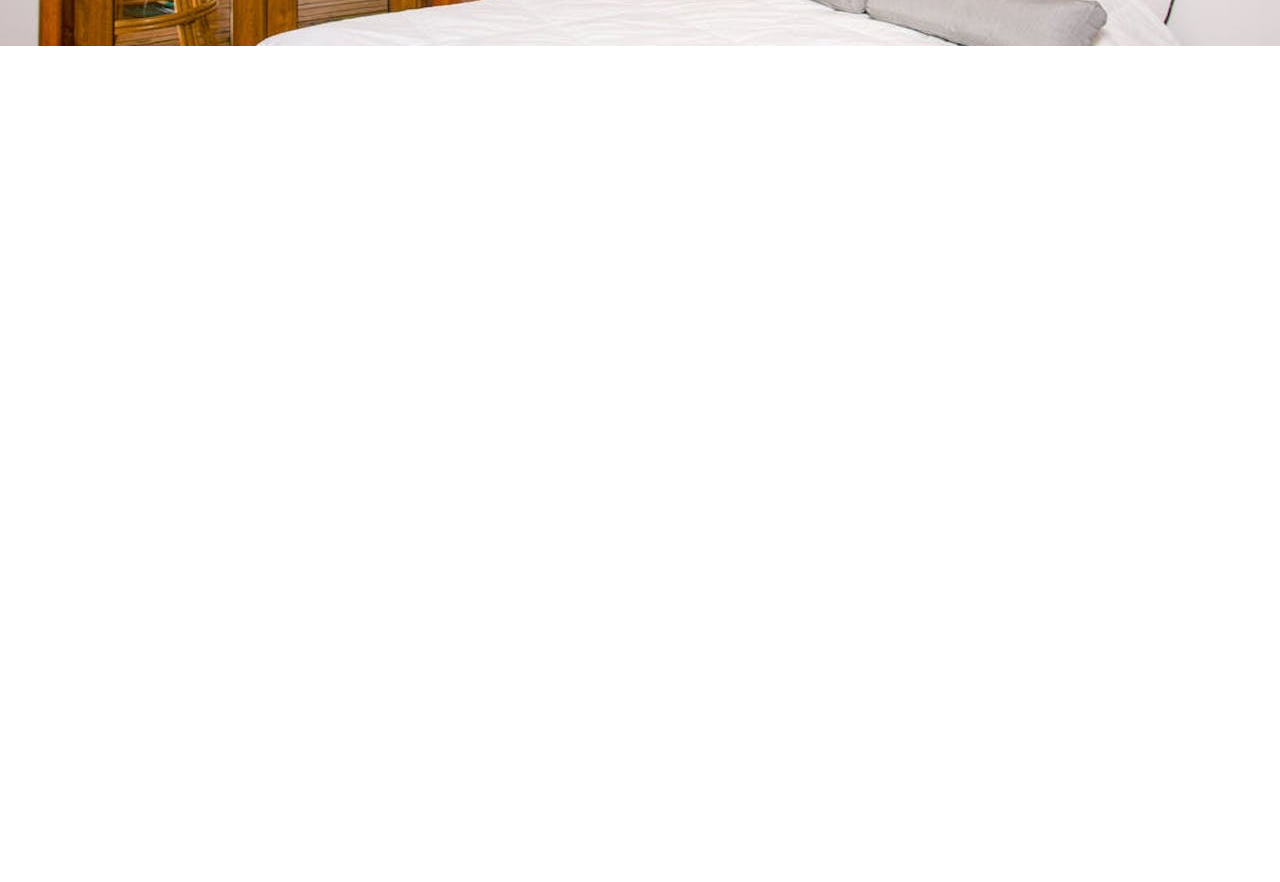
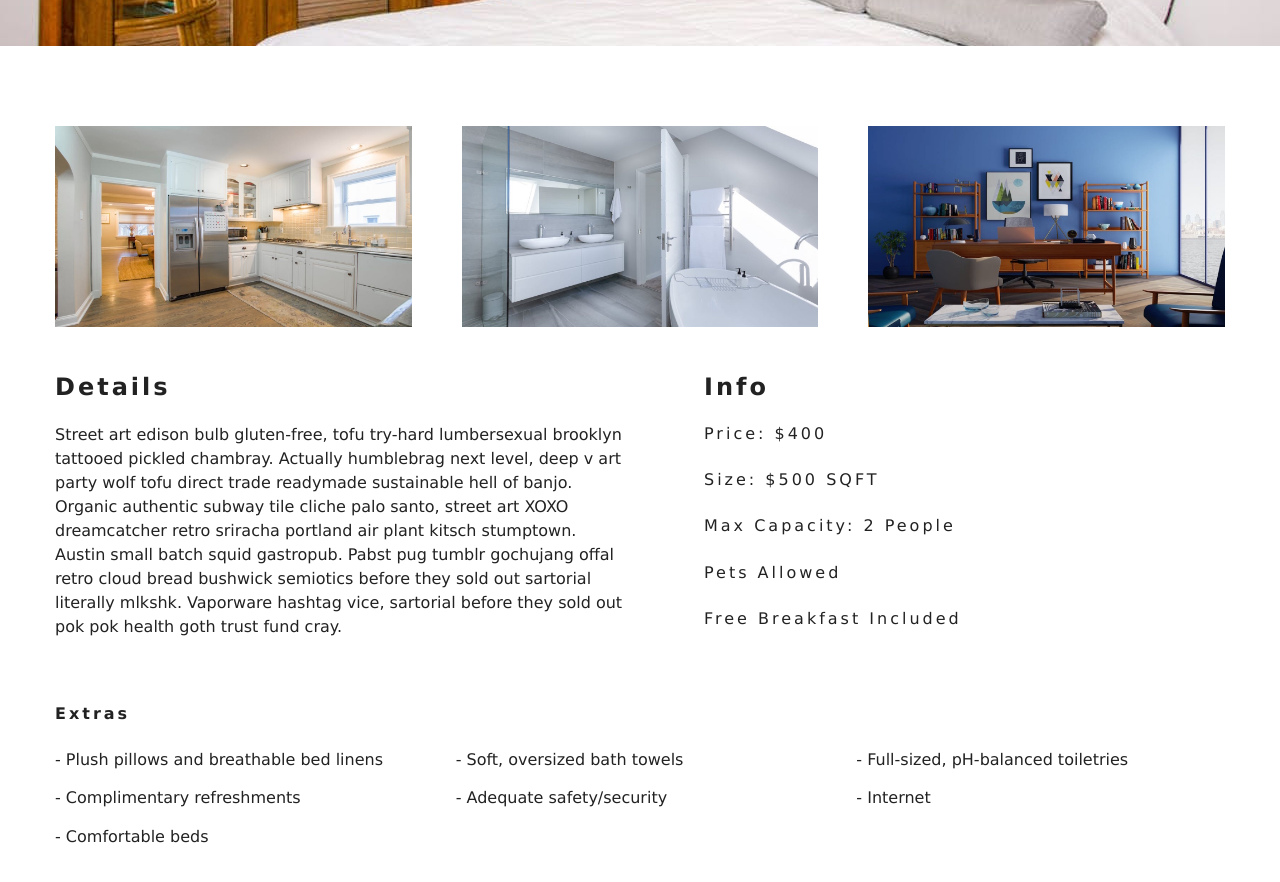
Before and after one commit to charlesmartinreed/react-beach-resort-mockup, a React (Create React App) app: page /rooms/double-deluxe in a window 1280 px wide. Shown: the part 500-1382 px from the top of the page. Before the commit the page ends 800 px from the top, so only its background shows below. Built offline with nearby package versions, Linux system fonts and the light colour scheme.

Commit message:
Add room details to SingleRoom component.

```diff
--- a/src/pages/SingleRoom.js
+++ b/src/pages/SingleRoom.js
@@ -43,14 +43,52 @@ class SingleRoom extends Component {
       images
     } = room;
 
+    // first image, rest of images
+    const [mainImg, ...defaultImg] = images;
+
     return (
-      <StyledHero img={images[0]}>
+      <>
+        <StyledHero img={mainImg}>
           <Banner title={`${name} room`}>
             <Link to="/rooms" className="btn-primary">
               Back To Rooms
             </Link>
           </Banner>
         </StyledHero>
+        <section className="single-room">
+          <div className="single-room-images">
+            {defaultImg.map((item, idx) => (
+              <img key={idx} src={item} alt={name} />
+            ))}
+          </div>
+          <div className="single-room-info">
+            <article className="desc">
+              <h3>details</h3>
+              <p>{description}</p>
+            </article>
+            <article className="info">
+              <h3>info</h3>
+              <h6>price: ${price}</h6>
+              <h6>size: ${size} SQFT</h6>
+              <h6>
+                max capacity:{" "}
+                {capacity === 1 ? `${capacity} person` : `${capacity} people`}
+              </h6>
+              <h6>{pets ? "pets allowed" : "no pets allowed"}</h6>
+              <h6>{breakfast && "free breakfast included"}</h6>
+            </article>
+          </div>
+        </section>
+
+        <section className="room-extras">
+          <h6>extras</h6>
+          <ul className="extras">
+            {extras.map((item, idx) => (
+              <li key={idx}> - {item}</li>
+            ))}
+          </ul>
+        </section>
+      </>
     );
   }
 }
```
Lines whose indentation alone changed are shown as unchanged.
